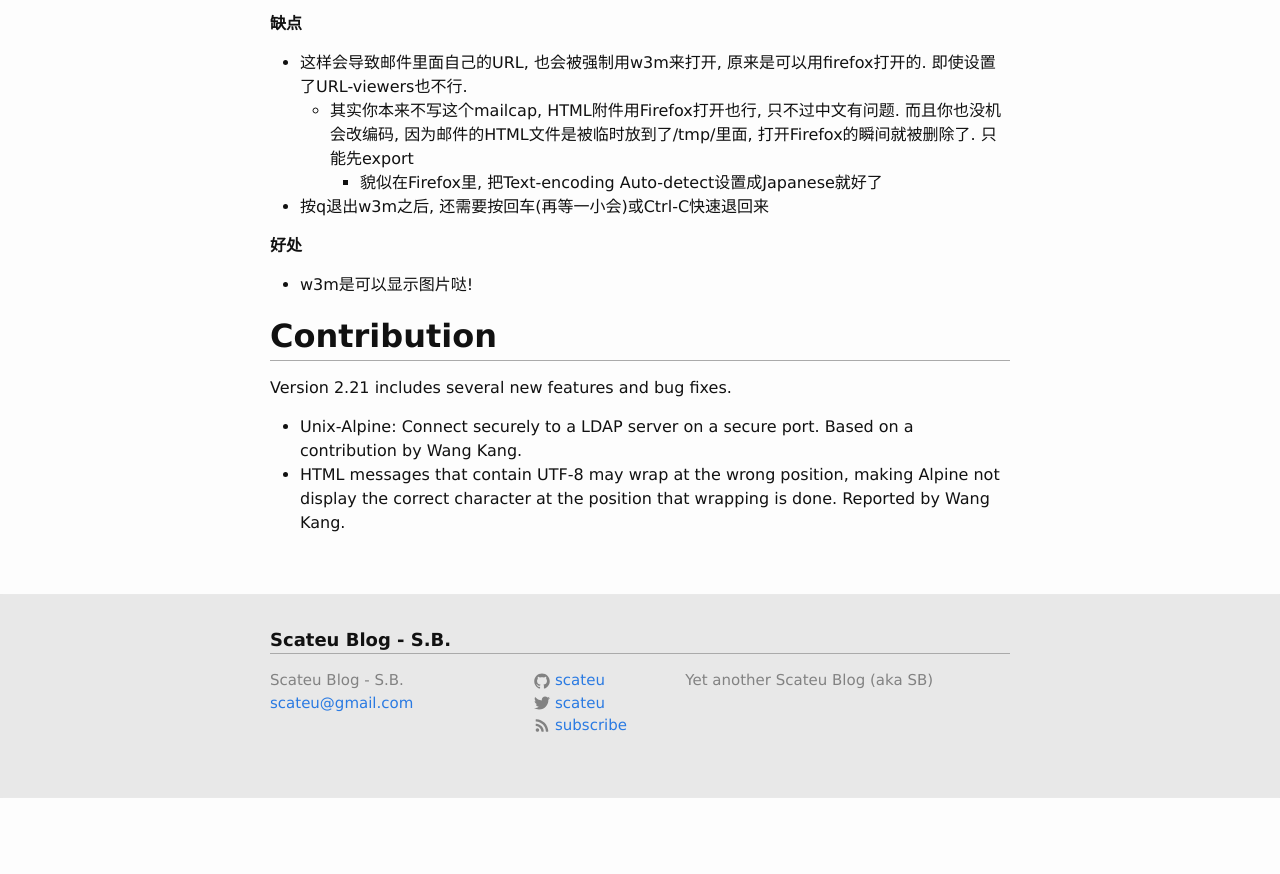
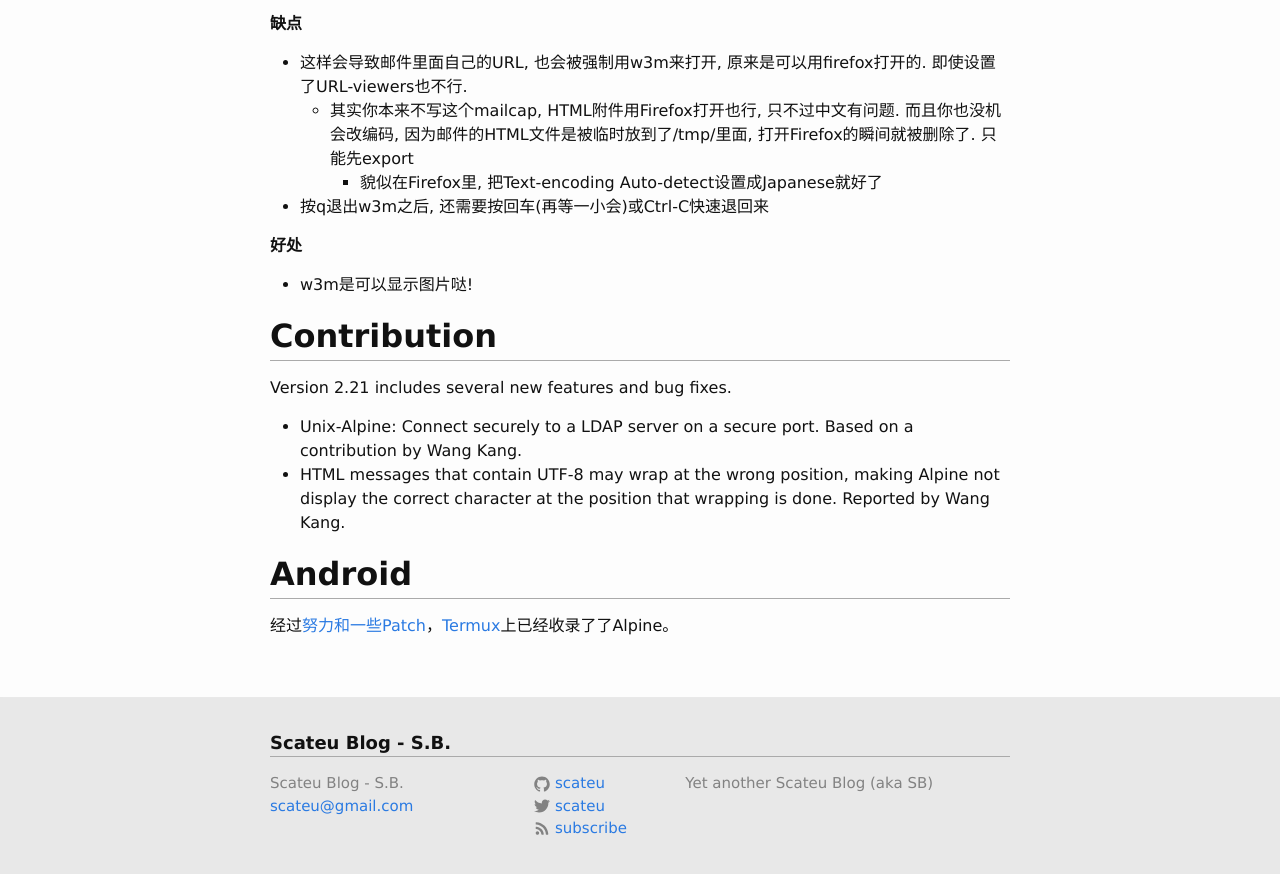
Before and after one commit to scateu/scateu.github.io, a Jekyll site: the page built from _posts/2015-08-23-alpine.md, in a window 1280 px wide and 900 px high, scrolled down 7608 px. Shown: the top 874 px of the window. Built offline with Jekyll 4.4.1, drawn with Linux system fonts in a browser that asks for light colours; nearby versions of some CDN libraries; comment, search, counter and statistics services are not loaded; before the commit the page ends 8405 px from its top, so only the background shows below that.

Commit message:
Wed Aug 30 00:14:16 CST 2017

```diff
--- a/_posts/2015-08-23-alpine.md
+++ b/_posts/2015-08-23-alpine.md
@@ -550,3 +550,8 @@
 
  - Unix-Alpine: Connect securely to a LDAP server on a secure port. Based on a contribution by Wang Kang.
  - HTML messages that contain UTF-8 may wrap at the wrong position, making Alpine not display the correct character at the position that wrapping is done. Reported by Wang Kang.
+
+
+## Android
+
+经过[努力和一些Patch](https://github.com/termux/termux-packages/issues/140)，[Termux](https://termux.com/)上已经收录了了Alpine。
```
